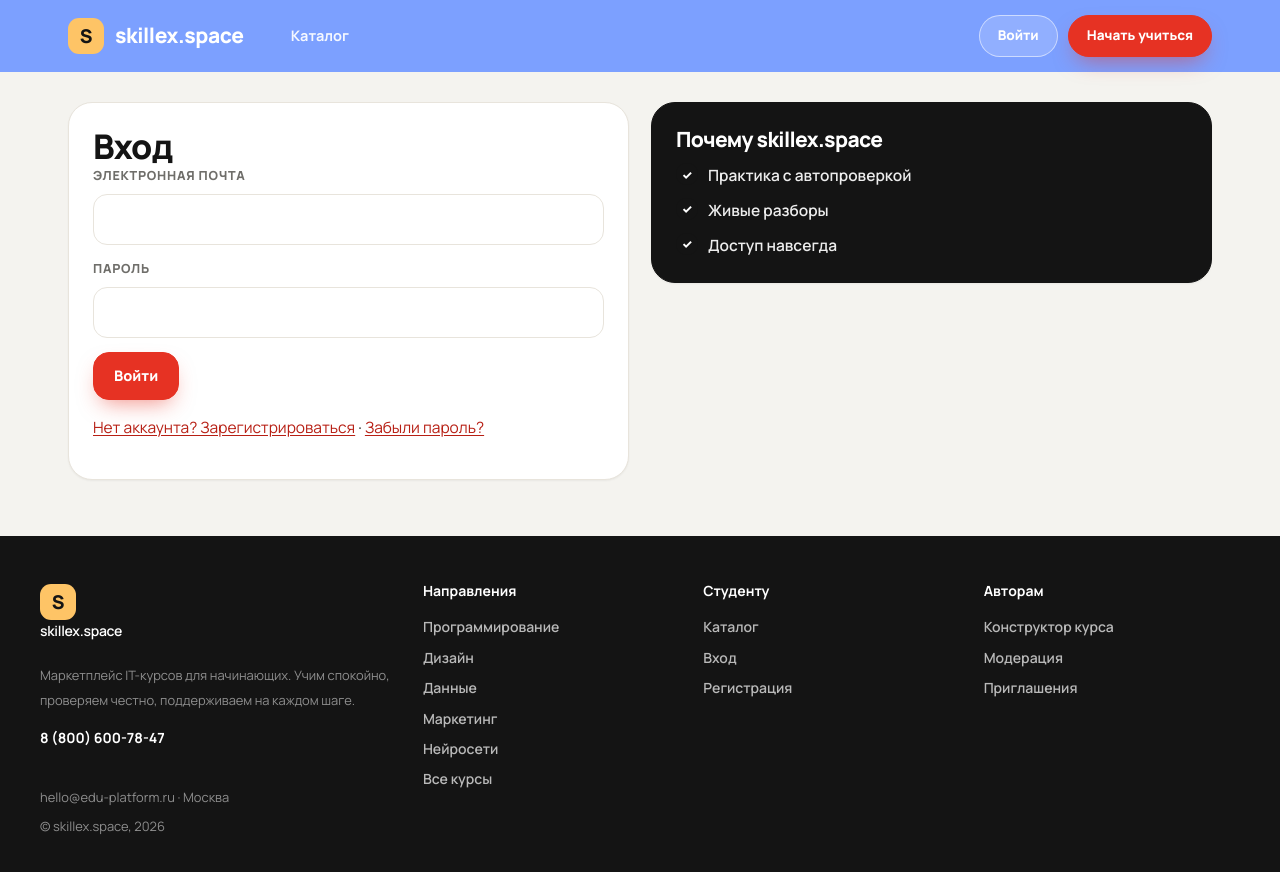
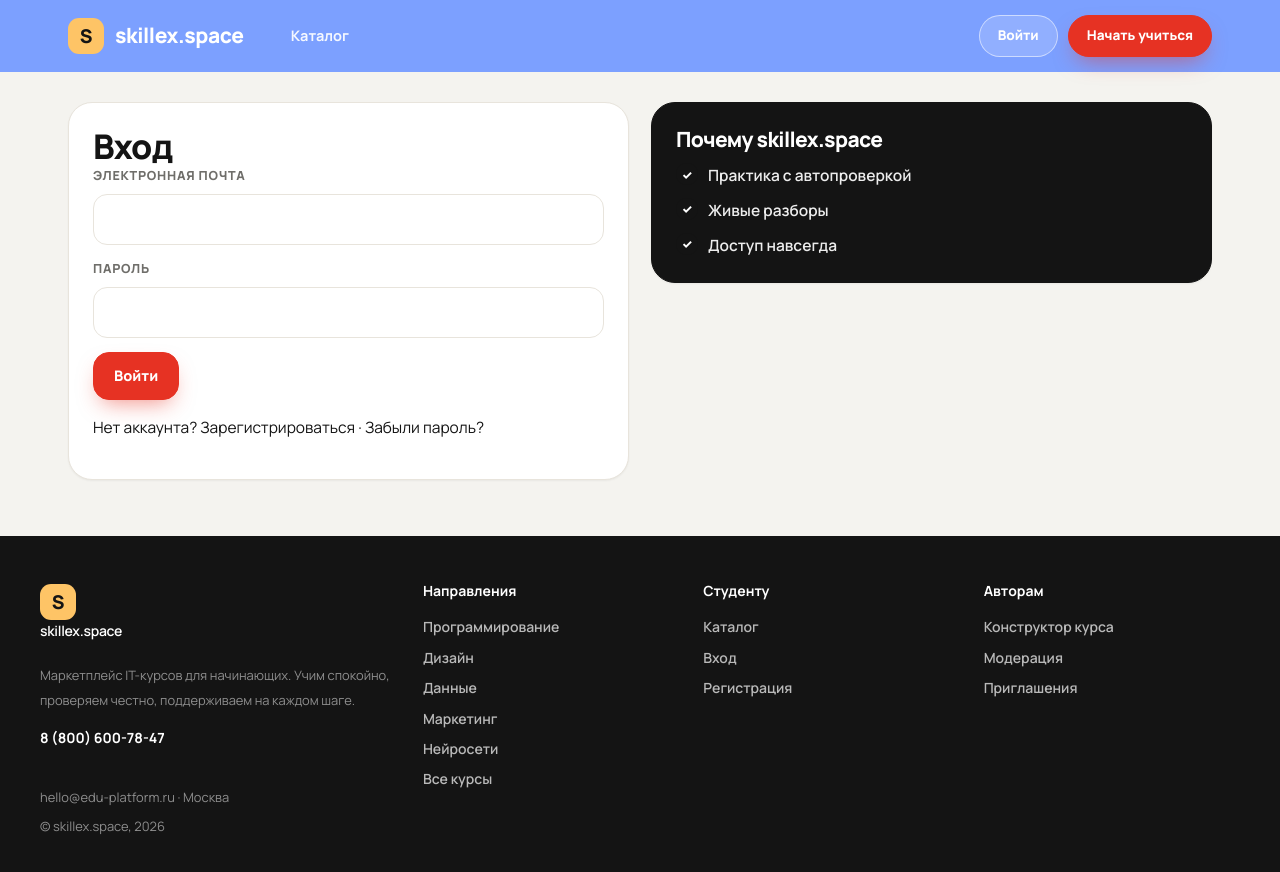
Before and after one commit to yusuff84/edu-platform, a React (Vite) app in the folder frontend/: page /login in a window 1280 px wide. Shown: the top 872 px of the page. Built offline with nearby package versions, Linux system fonts and the light colour scheme; no server answers.

Commit message:
Remove link colors and underlines across site

```diff
--- a/frontend/src/styles.css
+++ b/frontend/src/styles.css
@@ -131,25 +131,24 @@ h3 {
   color: var(--muted);
 }
 
-/* Links without a component-specific style inherit the site's palette rather
-   than the browser's default blue/purple (including visited links). */
+/* Text links follow the surrounding text rather than browser blue or
+   brand red; no link is underlined, including visited and hover states.
+   Keep the existing visible keyboard focus outline. */
 a:where(:link, :visited) {
   color: inherit;
-  text-decoration-color: currentColor;
+  text-decoration: none !important;
 }
 
 .page p a:not(.btn),
 .page li a:not(.btn),
 .empty a:not(.btn) {
-  color: var(--brand-dark);
-  text-decoration: underline;
-  text-underline-offset: 2px;
+  color: inherit;
 }
 
 .page p a:not(.btn):hover,
 .page li a:not(.btn):hover,
 .empty a:not(.btn):hover {
-  color: var(--brand);
+  color: inherit;
 }
 
 .error {
--- a/frontend/src/styles/shell.css
+++ b/frontend/src/styles/shell.css
@@ -37,14 +37,12 @@ header nav a[aria-current='page'] {
 /* Ссылки «на главную» внутри центрированных экранов — как текстовые ссылки
    в остальном каркасе (см. .page a:not(.btn) в styles.css). */
 .shell-center p a {
-  color: var(--brand-dark);
-  text-decoration: underline;
-  text-underline-offset: 2px;
+  color: inherit;
   font-weight: 600;
 }
 
 .shell-center p a:hover {
-  color: var(--brand);
+  color: inherit;
 }
 
 /* Действия экранов (кнопки ошибки/gоварда). В разметке здесь <button> и
```
